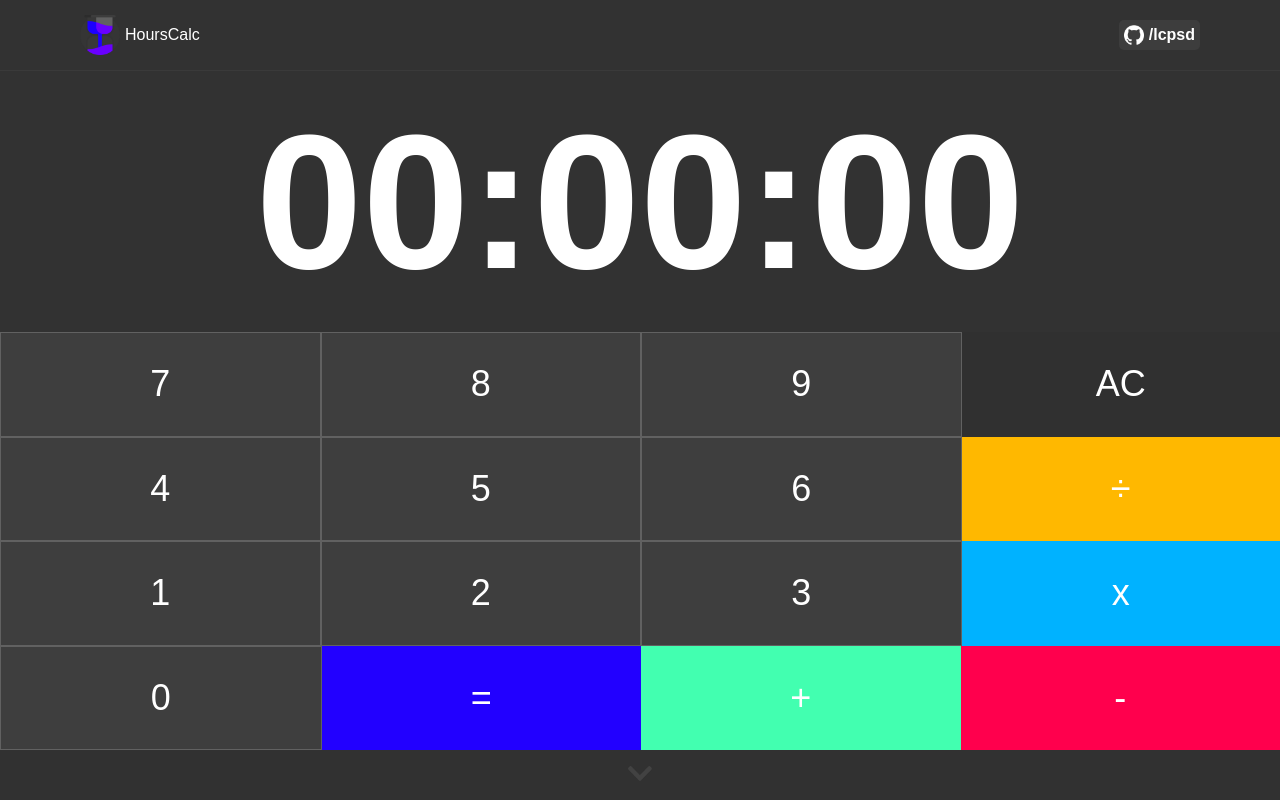
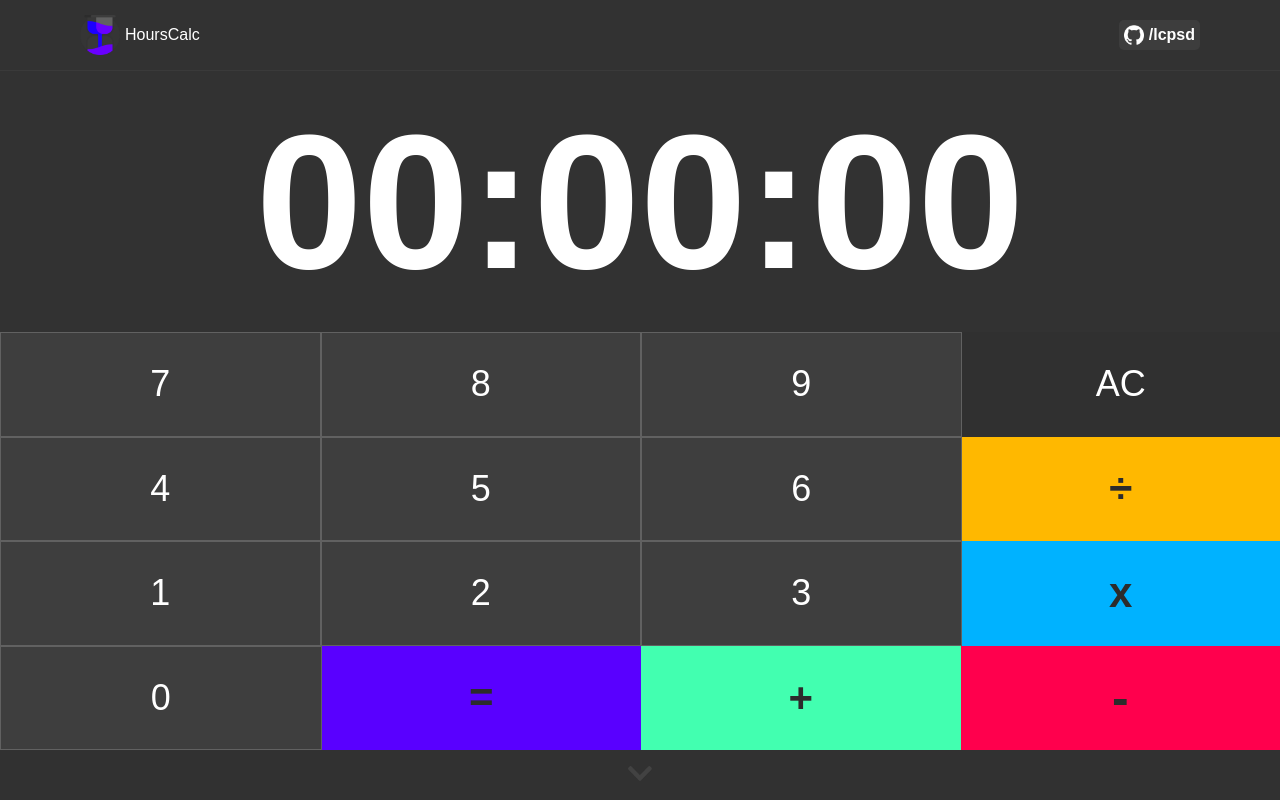
Before and after one commit to lcpsd/hours-calc, a React (Create React App) app: page / in a window 1280 px wide. Built offline with nearby package versions, Linux system fonts and the light colour scheme.

Commit message:
key press animation adjjustments

```diff
--- a/src/styles/keyboardKey.scss
+++ b/src/styles/keyboardKey.scss
@@ -23,47 +23,81 @@
 
     //especial buttons
     &.equal{
-        background: #2200FF;
+
+        font-weight: bold;
+        font-size: 42px;
+
+        color: #2c2c2c;
+        background: #5900ff;
         border: none;
 
         &:active{
-            background: #1e00e2;
+            background: #6900e2;
         }
     }
 
     &.addition{
+
+        font-weight: bold;
+        font-size: 42px;
+
+        color: #2c2c2c;
         background: #42FFB0;
         border: none;
 
         &:active{
             background: #38dc97;
+
+            font-size: 50px;
         }
     }
 
     &.subtraction{
+
+        font-weight: bold;
+        font-size: 50px;
+
+        color: #2c2c2c;
+
         background: #FF004D;
         border: none;
 
         &:active{
             background: #dd0042;
+
+            font-size: 60px;
         }
     }
 
     &.multiply{
+        font-weight: bold;
+        font-size: 42px;
+
+        color: #2c2c2c;
+
         background: #00B2FF;
         border: none;
 
         &:active{
             background: #019cdf;
+
+            font-size: 60px;
         }
     }
 
     &.divider{
+        font-weight: bold;
+        font-size: 42px;
+
+        color: #2c2c2c;
+
         background: #FFB800;
         border: none;
 
         &:active{
             background: #eba800;
+
+            font-size: 60px;
         }
     }
 
```
